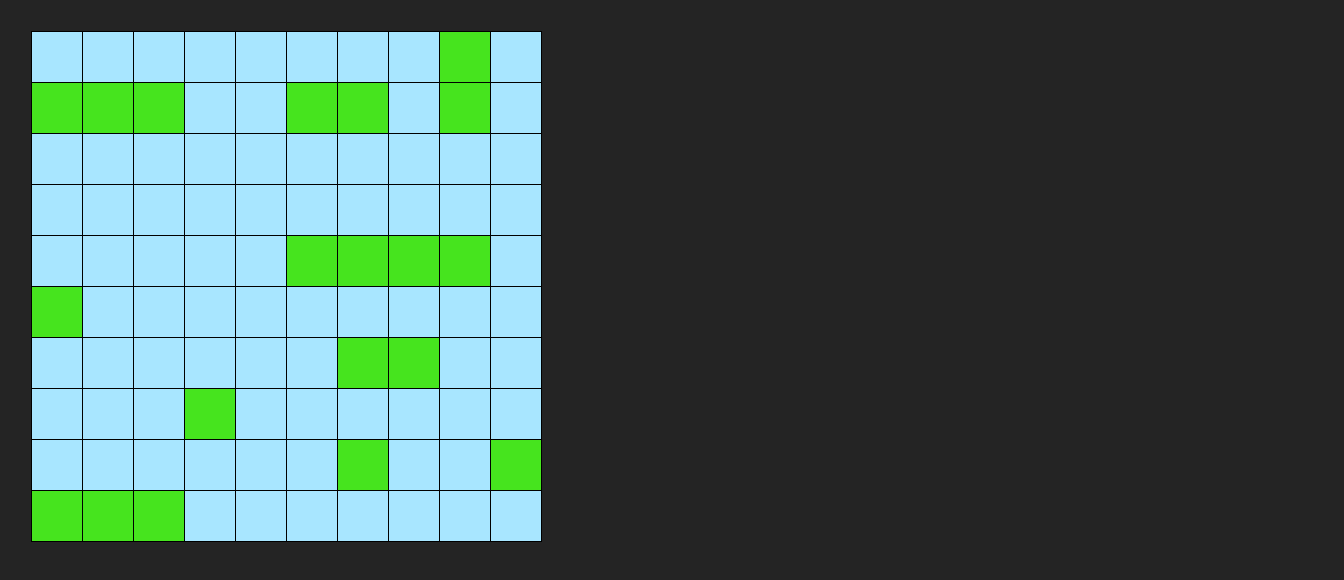
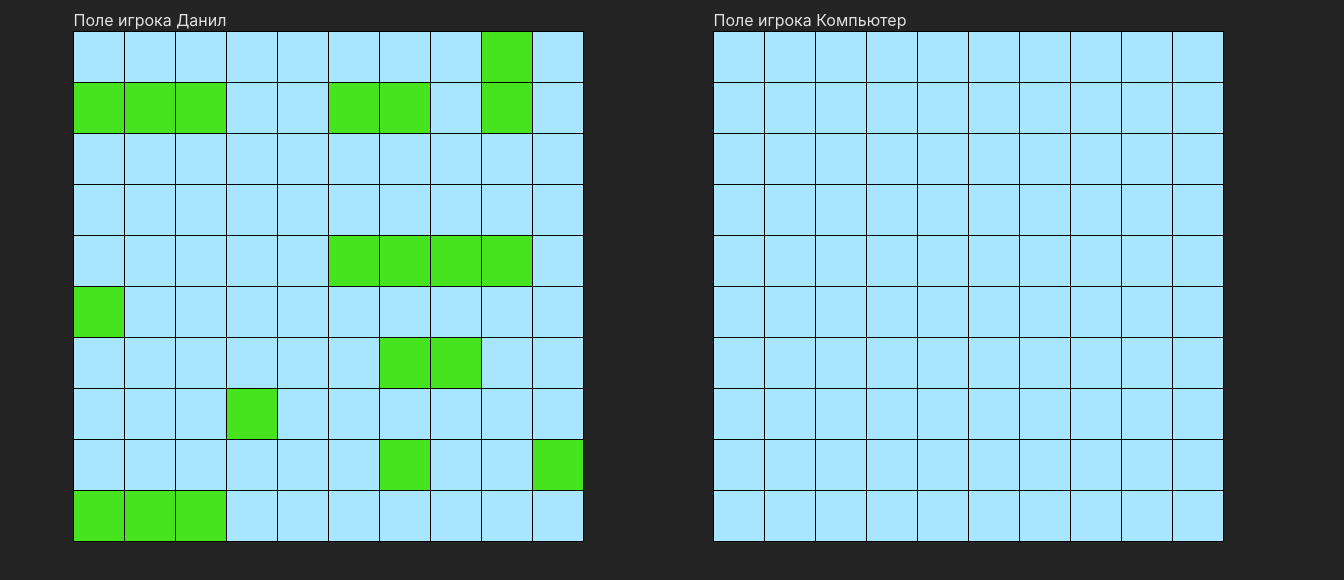
Before and after one commit to yadarochka/battleship, a React (Vite) app: page / in a window 1280 px wide. Shown: the top 580 px of the page, 1344 px wide, since content can reach past the window. Built offline with nearby package versions, Linux system fonts and the light colour scheme.

Commit message:
feat: add a field for the second player

```diff
--- a/src/App.css
+++ b/src/App.css
@@ -1,15 +1,13 @@
-#root {
-  max-width: 1280px;
-  margin: 0 auto;
-  padding: 2rem;
-  text-align: center;
-}
-
 .app{
   width: 100vw;
   height: 100vh;
   display: flex;
+  justify-content: space-around;
+}
 
+.column{
+  display: flex;
+  flex-direction: column;
 }
 
 .field{
--- a/src/App.tsx
+++ b/src/App.tsx
@@ -2,15 +2,26 @@ import { useEffect, useState } from "react";
 import "./App.css";
 import FieldComponent from "./components/FieldComponent/FieldComponent";
 import { Field } from "./model/Field";
+import { Player, PlayerType } from "./model/Player";
 
 function App() {
-  const [field, setField] = useState(new Field());
+  const [player, setPlayer] = useState(new Player(PlayerType.PLAYER));
+  const [enemy, setEnemy] = useState(new Player(PlayerType.ENEMY));
 
   const startGame = () => {
-    const newField = new Field();
-    newField.initialCells();
-    newField.setupShips();
-    setField(newField);
+    const newPlayer = new Player(PlayerType.PLAYER);
+    newPlayer.name = "Данил" || "";
+    newPlayer.field = new Field();
+    newPlayer.field.initialCells();
+    newPlayer.field.setupShips();
+    setPlayer(newPlayer);
+
+    const newEnemy = new Player(PlayerType.ENEMY);
+    newEnemy.name = "Компьютер";
+    newEnemy.field = new Field();
+    newEnemy.field.initialCells();
+    newEnemy.field.setupShips();
+    setEnemy(newEnemy);
   };
   useEffect(() => {
     startGame();
@@ -18,7 +29,14 @@ function App() {
 
   return (
     <div className="app">
-      <FieldComponent field={field} setField={setField} />
+      <div className="column">
+        <div>Поле игрока {player.name}</div>
+        <FieldComponent field={player.field} />
+      </div>
+      <div className="column">
+        <div>Поле игрока {enemy.name}</div>
+        <FieldComponent field={enemy.field} isEnemy />
+      </div>
     </div>
   );
 }
--- a/src/components/CellComponent/CellComponent.tsx
+++ b/src/components/CellComponent/CellComponent.tsx
@@ -3,17 +3,18 @@ import { Cell, CellStatus } from "../../model/Cell";
 import classnames from "classnames";
 
 interface CellProps {
+  isEnemy: boolean;
   cell: Cell;
   onClick: () => void;
 }
 
-const CellComponent: FC<CellProps> = ({ cell, onClick }) => {
+const CellComponent: FC<CellProps> = ({ cell, onClick, isEnemy }) => {
   return (
     <div
       onClick={onClick}
       className={classnames("cell", {
         dead: cell.status === CellStatus.DEAD,
-        alive: cell.status === CellStatus.ALIVE,
+        alive: cell.status === CellStatus.ALIVE && !isEnemy,
         free: cell.status === CellStatus.FREE,
       })}
     ></div>
--- a/src/components/FieldComponent/FieldComponent.tsx
+++ b/src/components/FieldComponent/FieldComponent.tsx
@@ -4,16 +4,17 @@ import CellComponent from "../CellComponent/CellComponent";
 
 interface FieldProps {
   field: Field;
-  setField: (board: Field) => void;
+  isEnemy?: boolean;
 }
 
-const FieldComponent: FC<FieldProps> = ({ field, setField }) => {
+const FieldComponent: FC<FieldProps> = ({ field, isEnemy = false }) => {
   return (
     <div className="field">
       {field.cells.map((row, index) => (
         <React.Fragment key={index}>
           {row.map((cell, index) => (
             <CellComponent
+              isEnemy={isEnemy}
               cell={cell}
               key={index}
               onClick={() => field.isCellFree(cell.y, cell.x)}
--- a/src/index.css
+++ b/src/index.css
@@ -14,14 +14,6 @@
   -webkit-text-size-adjust: 100%;
 }
 
-body {
-  margin: 0;
-  display: flex;
-  place-items: center;
-  min-width: 320px;
-  min-height: 100vh;
-}
-
 h1 {
   font-size: 3.2em;
   line-height: 1.1;
--- /dev/null
+++ b/src/model/Player.ts
@@ -0,0 +1,15 @@
+import { Field } from "./Field";
+
+export enum PlayerType {
+  "PLAYER" = "player",
+  "ENEMY" = "enemy",
+}
+
+export class Player {
+  playerType;
+  name: string = "";
+  field: Field = new Field();
+  constructor(playerType: PlayerType) {
+    this.playerType = playerType;
+  }
+}
```
